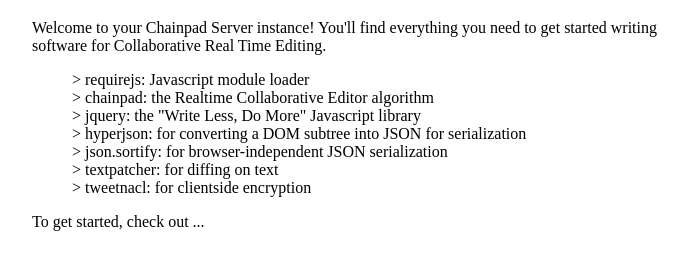
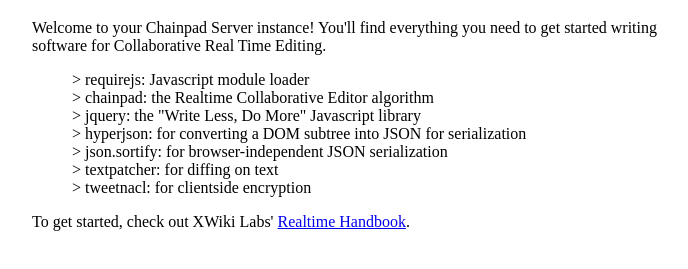
Before and after one commit to cryptpad/chainpad-server, a website: page customize.dist/index.html in a window 1280 px wide. Shown: the part 61-330 px from the top of the page, without its empty margins (288-976 px from the left). Drawn offline with Linux system fonts and the light colour scheme.

Commit message:
point people to the realtime handbook from the homepage

```diff
--- a/customize.dist/index.html
+++ b/customize.dist/index.html
@@ -40,7 +40,7 @@
             </ul>
         </p>
 
-        <p>To get started, check out ...</p>
+        <p>To get started, check out XWiki Labs' <a href="https://github.com/xwiki-labs/realtime-handbook">Realtime Handbook</a>.</p>
 
     </div>
 </body>
```
